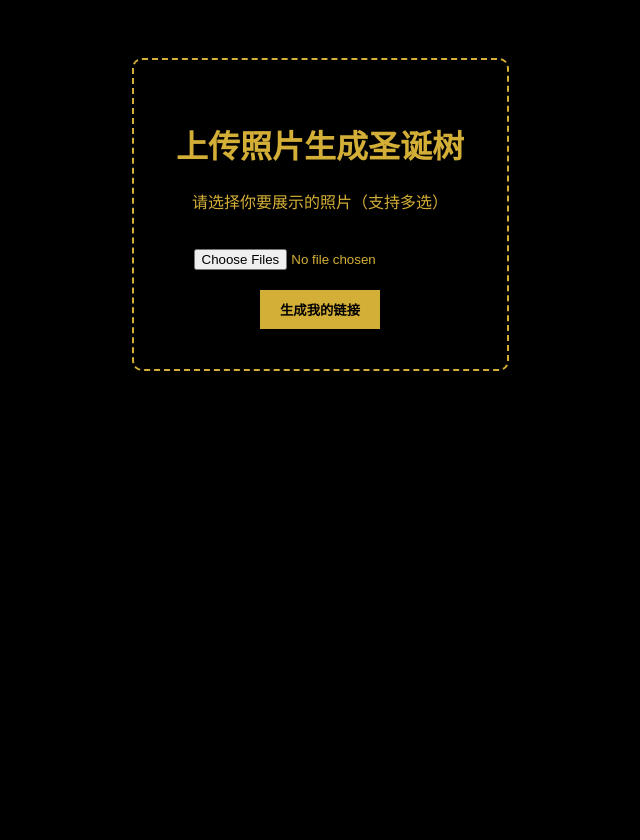
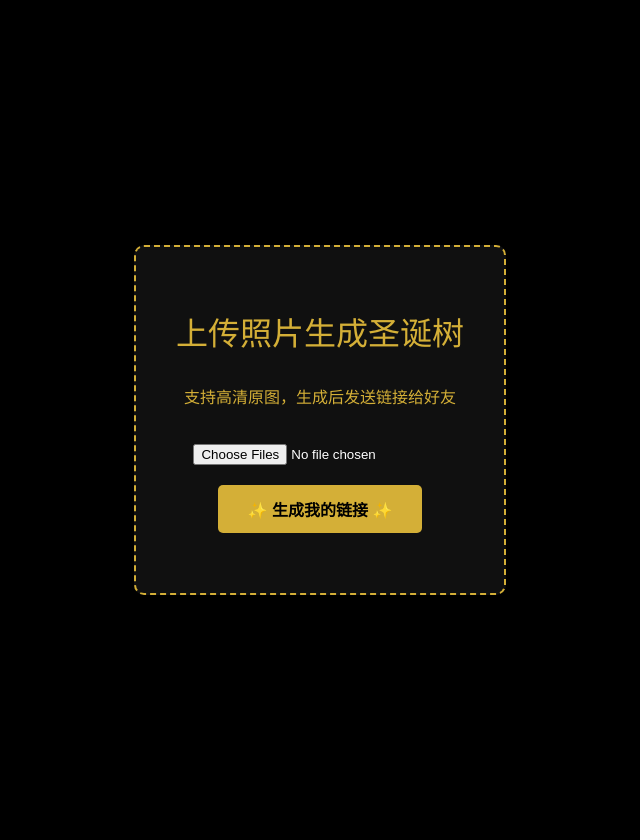
Before and after one commit to zk0811/NewYearGift2025, a Flask app: page / in a window 1280 px wide. Shown: the whole page, without its empty margins (320-960 px from the left). Before the commit the page ends 371 px from the top, so only its background shows below. Run offline with Flask 3, Linux system fonts and the light colour scheme; some libraries are stand-ins or nearby versions.

Commit message:
Add files via upload

```diff
--- a/templates/upload.html
+++ b/templates/upload.html
@@ -1,23 +1,116 @@
 <!DOCTYPE html>
-<html>
+<html lang="zh-CN">
 <head>
-    <title>上传你的新年照片</title>
+    <meta charset="UTF-8">
+    <meta name="viewport" content="width=device-width, initial-scale=1.0">
+    <title>上传照片生成圣诞树</title>
+    <script src="https://cdn.jsdelivr.net/npm/@supabase/supabase-js@2"></script>
     <style>
-        body { font-family: sans-serif; text-align: center; padding: 50px; background: #000; color: #d4af37; }
-        .box { border: 2px dashed #d4af37; padding: 40px; border-radius: 10px; display: inline-block; }
-        input { margin: 20px; }
-        button { padding: 10px 20px; background: #d4af37; border: none; font-weight: bold; cursor: pointer; }
+        body {
+            font-family: 'Times New Roman', serif;
+            text-align: center;
+            padding: 20px;
+            background: #000;
+            color: #d4af37;
+            display: flex;
+            justify-content: center;
+            align-items: center;
+            height: 100vh;
+            margin: 0;
+        }
+        .box {
+            border: 2px dashed #d4af37;
+            padding: 40px;
+            border-radius: 10px;
+            background: rgba(20, 20, 20, 0.8);
+            max-width: 90%;
+        }
+        h1 { margin-bottom: 30px; font-weight: normal; }
+        input { margin: 20px 0; color: #fff; }
+        button {
+            padding: 12px 30px;
+            background: #d4af37;
+            color: #000;
+            border: none;
+            font-weight: bold;
+            cursor: pointer;
+            font-size: 16px;
+            border-radius: 5px;
+            transition: 0.3s;
+        }
+        button:disabled { background: #666; cursor: not-allowed; }
+        #status { margin-top: 20px; font-size: 14px; color: #aaa; }
     </style>
 </head>
 <body>
     <div class="box">
         <h1>上传照片生成圣诞树</h1>
-        <p>请选择你要展示的照片（支持多选）</p>
-        <form action="/upload" method="post" enctype="multipart/form-data">
-            <input type="file" name="photos" multiple accept="image/*" required>
-            <br>
-            <button type="submit">生成我的链接</button>
-        </form>
+        <p>支持高清原图，生成后发送链接给好友</p>
+
+        <input type="file" id="fileInput" multiple accept="image/*">
+        <br>
+        <button id="uploadBtn" onclick="uploadFiles()">✨ 生成我的链接 ✨</button>
+
+        <div id="status"></div>
     </div>
+
+    <script>
+        // ==========================================
+        // 【重要】请在这里填入你的 Supabase 信息
+        // ==========================================
+        const supabaseUrl = 'https://ryqhjxokcjlhdfxmqzjm.supabase.co';
+        const supabaseKey = 'eyJhbGciOiJIUzI1NiIsInR5cCI6IkpXVCJ9.eyJpc3MiOiJzdXBhYmFzZSIsInJlZiI6InJ5cWhqeG9rY2psaGRmeG1xemptIiwicm9sZSI6ImFub24iLCJpYXQiOjE3Njc1Mjk4NjMsImV4cCI6MjA4MzEwNTg2M30.8ofjF_8g0wtkTZJKAcVd44mp0OS9RKQFCGC7YB5C_4g';
+        // ==========================================
+
+        const supabase = supabase.createClient(supabaseUrl, supabaseKey);
+
+        async function uploadFiles() {
+            const fileInput = document.getElementById('fileInput');
+            const status = document.getElementById('status');
+            const btn = document.getElementById('uploadBtn');
+            const files = fileInput.files;
+
+            if (files.length === 0) {
+                status.textContent = "请先选择照片！";
+                return;
+            }
+
+            btn.disabled = true;
+            btn.textContent = "正在上传中...";
+            status.textContent = "准备上传 " + files.length + " 张照片...";
+
+            // 1. 生成一个随机订单号 (Order ID)
+            const orderId = Math.random().toString(36).slice(2, 10);
+
+            try {
+                // 2. 循环上传每一张图
+                for (let i = 0; i < files.length; i++) {
+                    const file = files[i];
+                    // 为了防止中文文件名出错，使用时间戳重命名
+                    const fileExt = file.name.split('.').pop();
+                    const fileName = `${orderId}/${Date.now()}_${i}.${fileExt}`;
+
+                    status.textContent = `正在上传第 ${i + 1} / ${files.length} 张...`;
+
+                    const { data, error } = await supabase.storage
+                        .from('images') // 确保你的桶名字叫 images
+                        .upload(fileName, file);
+
+                    if (error) throw error;
+                }
+
+                // 3. 全部成功，跳转到展示页
+                status.textContent = "上传成功！正在跳转...";
+                // 跳转到 Python 后端生成的页面
+                window.location.href = `/tree/${orderId}`;
+
+            } catch (error) {
+                console.error(error);
+                status.textContent = "上传失败: " + error.message;
+                btn.disabled = false;
+                btn.textContent = "重试";
+            }
+        }
+    </script>
 </body>
 </html>
```
